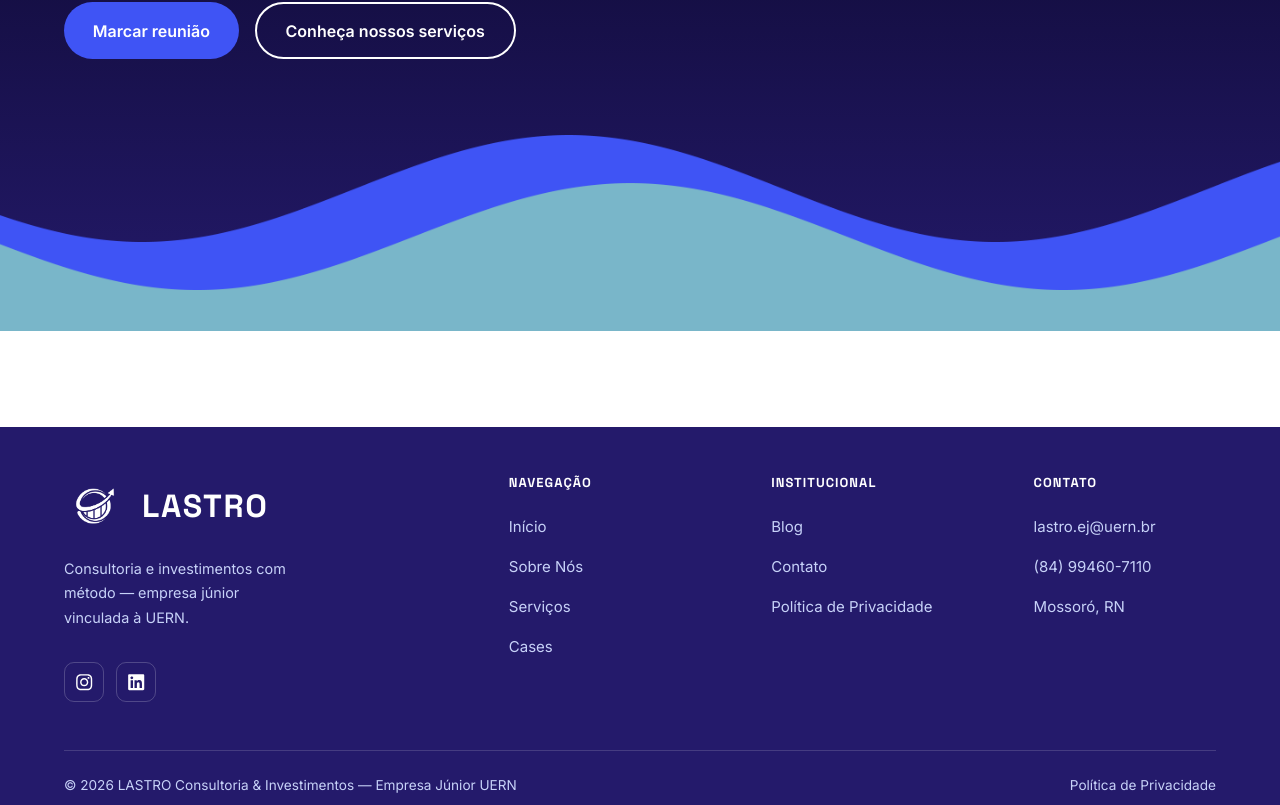
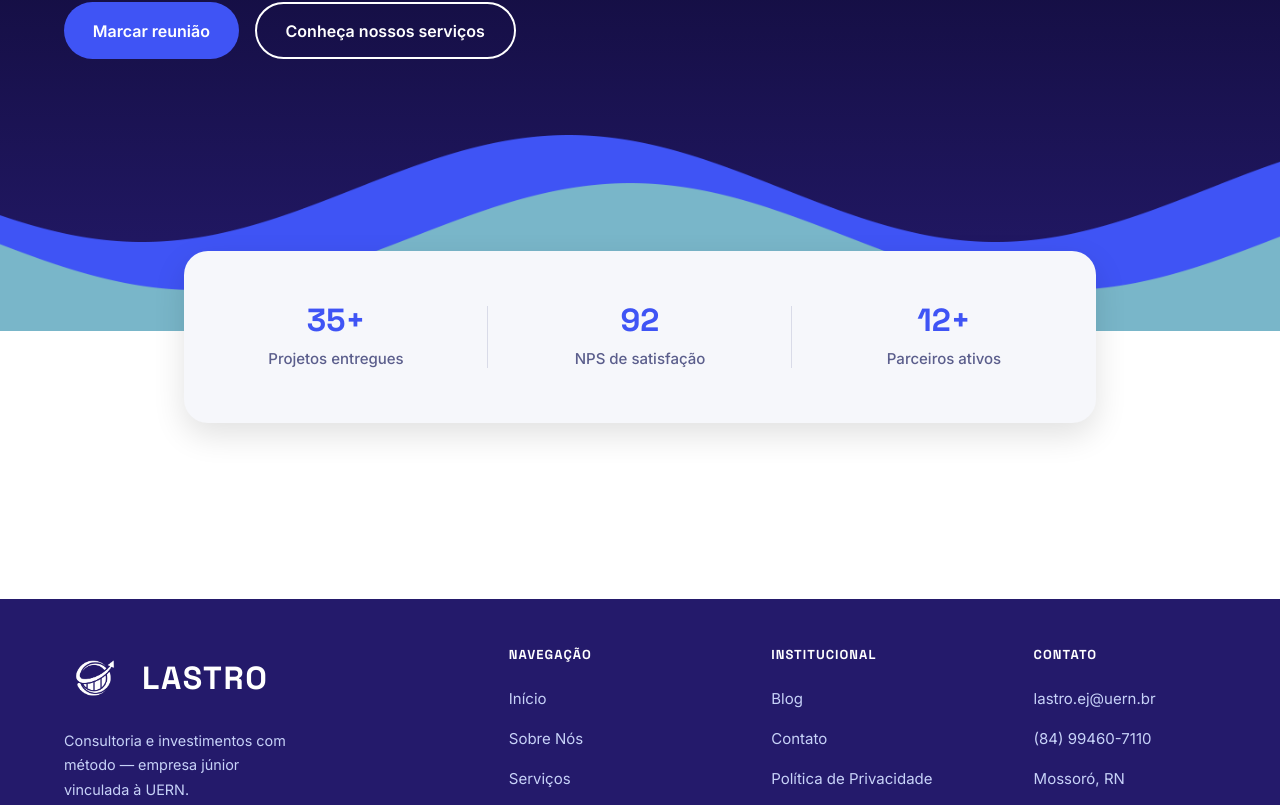
Before and after one commit to oarthurolle/LASTRO-EJ, a React (Vite) app in the folder Frontend/: page / in a window 1280 px wide. Shown: the part 568-1373 px from the top of the page. Built offline with nearby package versions, Linux system fonts and the light colour scheme.

Commit message:
feat(home): implementa seção indicators

```diff
--- a/Frontend/src/components/sections/Home/Indicators/Indicators.css
+++ b/Frontend/src/components/sections/Home/Indicators/Indicators.css
@@ -0,0 +1,93 @@
+.indicators {
+  position: relative;
+  margin-top: -5rem;
+  margin-bottom: 5rem;
+  z-index: 10;
+}
+
+.indicators__card {
+  width: 100%;
+  max-width: 57rem;
+  height: 10.75rem;
+
+  margin: 0 auto;
+
+  display: grid;
+  grid-template-columns: repeat(3, 1fr);
+
+  background-color: var(--color-bg-alt);
+
+  border-radius: 1.5rem;
+
+  box-shadow: 0 0.75rem 2rem rgba(0, 0, 0, 0.12);
+
+  overflow: hidden;
+}
+
+.indicator {
+  position: relative;
+
+  display: flex;
+  flex-direction: column;
+  justify-content: center;
+  align-items: center;
+
+  text-align: center;
+
+  padding: 0 2rem;
+}
+
+.indicator:not(:last-child)::after {
+  content: "";
+  position: absolute;
+
+  top: 50%;
+  right: 0;
+
+  transform: translateY(-50%);
+
+  width: 1px;
+  height: 3.875rem;
+
+  background: #d9dbe8;
+}
+
+.indicator__value {
+  font-size: 2rem;
+  font-weight: 700;
+  line-height: 1;
+
+  color: var(--color-primary-600);
+
+  margin-bottom: 0.75rem;
+}
+
+.indicator__title {
+  font-size: 0.9375rem;
+  font-weight: 500;
+  line-height: 1.5;
+
+  color: var(--color-text-secondary);
+}
+
+.indicator__description {
+  display: none;
+}
+
+@media (max-width: 992px) {
+  .indicators__card {
+    width: 100%;
+    height: auto;
+
+    grid-template-columns: 1fr;
+  }
+
+  .indicator {
+    padding: 2rem;
+  }
+
+  .indicator:not(:last-child) {
+    border-right: none;
+    border-bottom: 1px solid #d9dbe8;
+  }
+}
--- a/Frontend/src/components/sections/Home/Indicators/Indicators.tsx
+++ b/Frontend/src/components/sections/Home/Indicators/Indicators.tsx
@@ -0,0 +1,28 @@
+import "./Indicators.css";
+import { indicators } from "./data";
+
+const Indicators = () => {
+  return (
+    <section className="indicators">
+      <div className="container">
+        <div className="indicators__card">
+          {indicators.map((indicator) => (
+            <div className="indicator" key={indicator.id}>
+              <h2 className="indicator__value">{indicator.value}</h2>
+
+              <p className="indicator__title">{indicator.name}</p>
+
+              {indicator.description && (
+                <p className="indicator__description">
+                  {indicator.description}
+                </p>
+              )}
+            </div>
+          ))}
+        </div>
+      </div>
+    </section>
+  );
+};
+
+export default Indicators;
--- /dev/null
+++ b/Frontend/src/components/sections/Home/Indicators/data.ts
@@ -0,0 +1,20 @@
+export const indicators = [
+  {
+    id: 1,
+    value: "35+",
+    name: "Projetos entregues",
+    description: "",
+  },
+  {
+    id: 2,
+    value: "92",
+    name: "NPS de satisfação",
+    description: "",
+  },
+  {
+    id: 3,
+    value: "12+",
+    name: "Parceiros ativos",
+    description: "",
+  },
+];
--- a/Frontend/src/pages/Home/Home.css
+++ b/Frontend/src/pages/Home/Home.css
@@ -0,0 +1,4 @@
+.home {
+  background: var(--gradient-bg);
+  min-height: 100vh;
+}
--- a/Frontend/src/pages/Home/Home.tsx
+++ b/Frontend/src/pages/Home/Home.tsx
@@ -1,9 +1,15 @@
 import Hero from "../../components/sections/Home/Hero/Hero";
+import Indicators from "../../components/sections/Home/Indicators/Indicators";
 
 export default function Home() {
   return (
-    <>
+   <main className="home">
       <Hero />
-    </>
+      <Indicators />
+      {/* Services */}
+      {/* Partners */}
+      {/* Testimonials */}
+      {/* CTA */}
+    </main>
   );
 }
```
Also changed, not shown: Frontend/src/pages/Home/mocks.ts (deleted).
